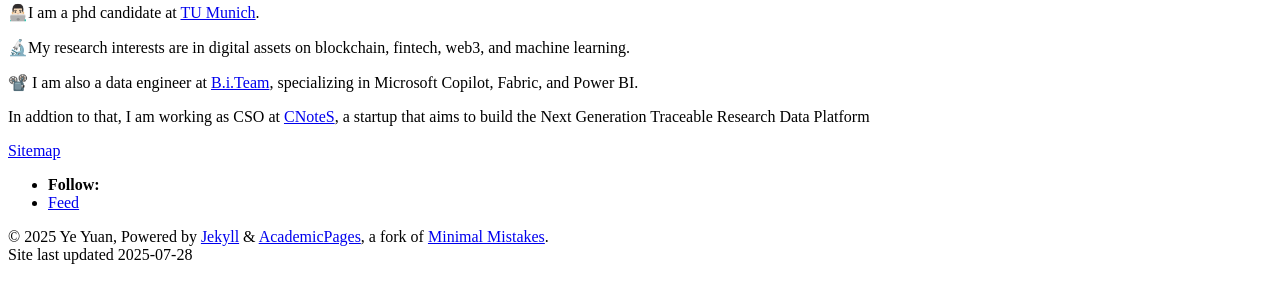
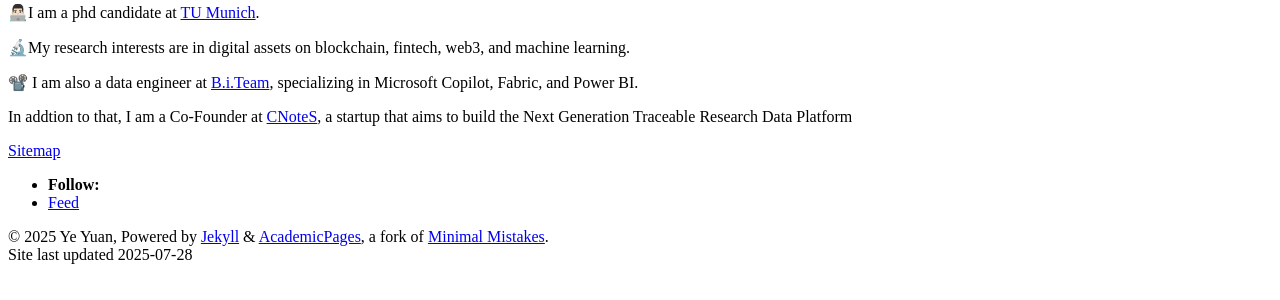
Before and after one commit to yuanye126/yuanye126.github.io, a Jekyll site: the page built from _pages/about.md, in a window 1280 px wide. Shown: the part 1033-1333 px from the top of the page. Built offline with Jekyll 4.4.1, drawn with Linux system fonts in a browser that asks for light colours; some web fonts are replaced.

Commit message:
Update about.md

```diff
--- a/_pages/about.md
+++ b/_pages/about.md
@@ -12,4 +12,4 @@
 
 📽️ I am also a data engineer at [B.i.Team](biteam.de), specializing in Microsoft Copilot, Fabric, and Power BI.
 
-In addtion to that, I am working as CSO at [CNoteS](www.cnoteslab.com), a startup that aims to build the Next Generation Traceable Research Data Platform
+In addtion to that, I am a Co-Founder at [CNoteS](www.cnoteslab.com), a startup that aims to build the Next Generation Traceable Research Data Platform
```
